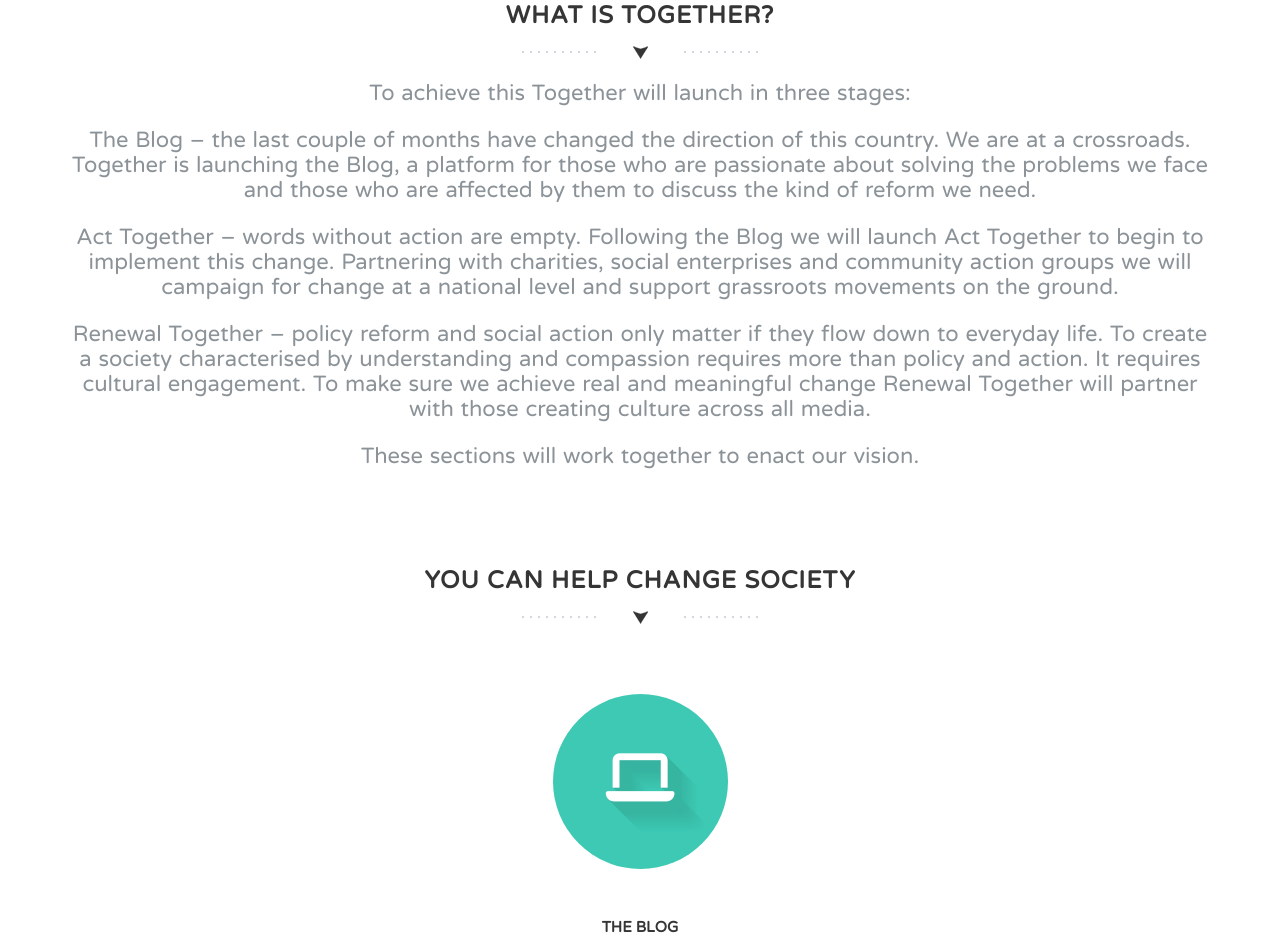
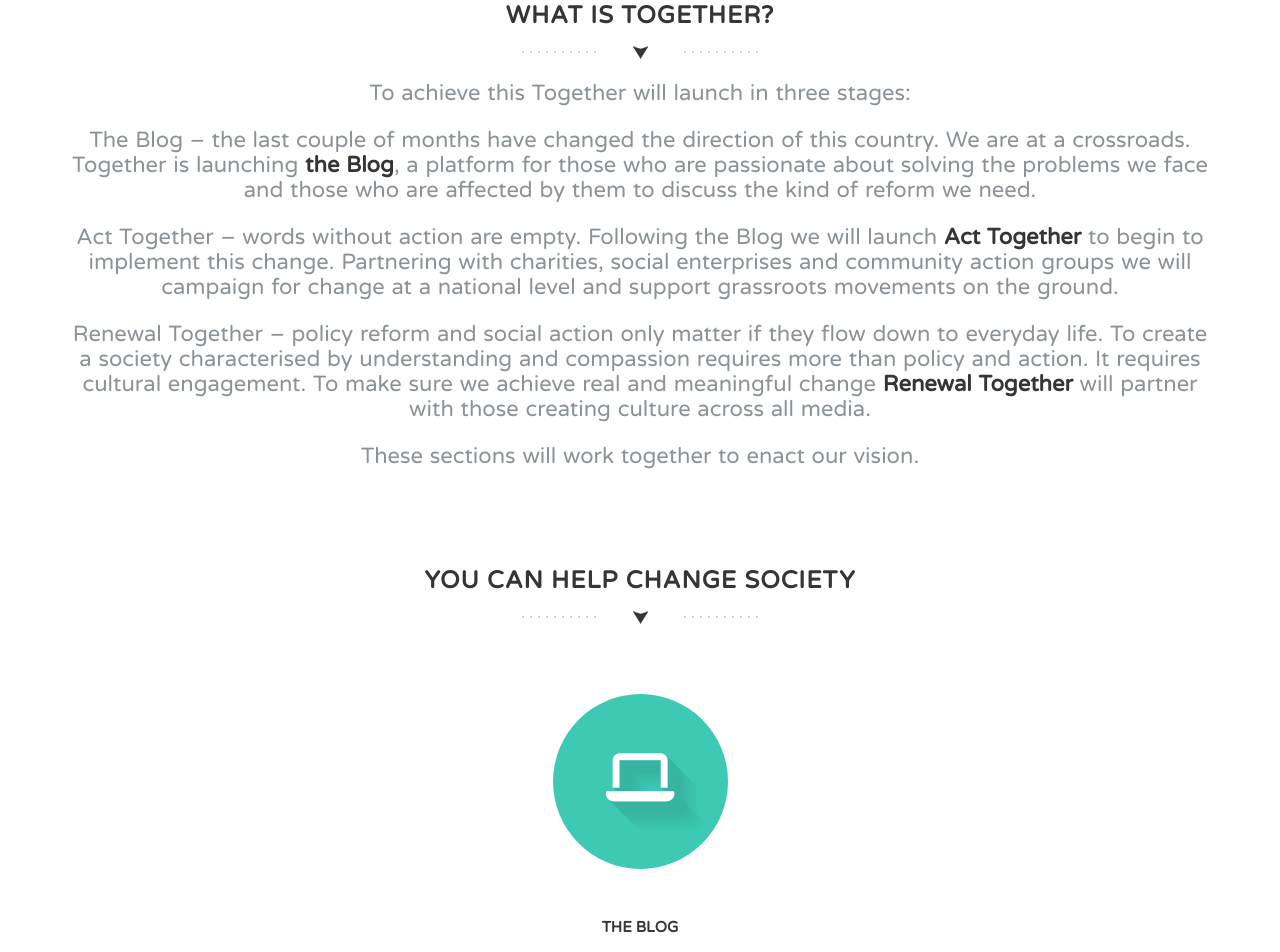
Before and after one commit to Rowancode/together, a plain HTML site: page index.html in a window 1280 px wide. Shown: the part 1650-2602 px from the top of the page. Drawn offline with nearby package versions, Linux system fonts and the light colour scheme; files whose address does not match are found by name.

Commit message:
Update stylesheet for new index.html file

```diff
--- a/css/styles.css
+++ b/css/styles.css
@@ -235,6 +235,7 @@ Features
 .icon { height: 175px; width: 175px; line-height: 175px; max-width: 100%; background: #3dc9b3; border-radius: 50%; -o-border-radius: 50%; -moz-border-radius: 50%; -webkit-border-radius: 50%; display: block; color: #fff; font-size: 55px; text-align: center; vertical-align: middle; position: relative; margin: 0 auto 50px; }
 .how-it-works-left { line-height: 35px; }
 .how-it-works-right { line-height: 40px; padding-top: 8px;}
+.embolden { font-weight: 800; color: #353535; }
 /* ==========================================================================
 iPhone Section
 ========================================================================== */
```
